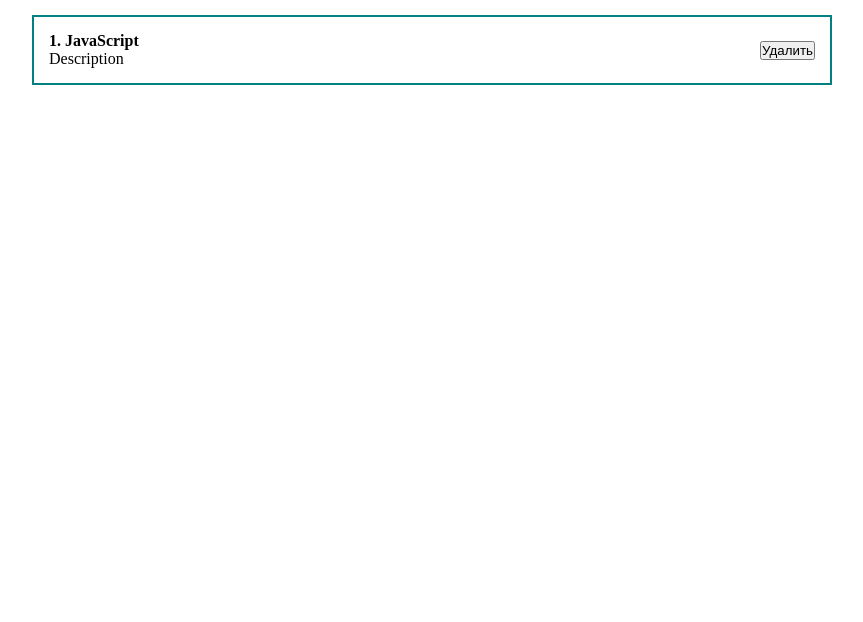
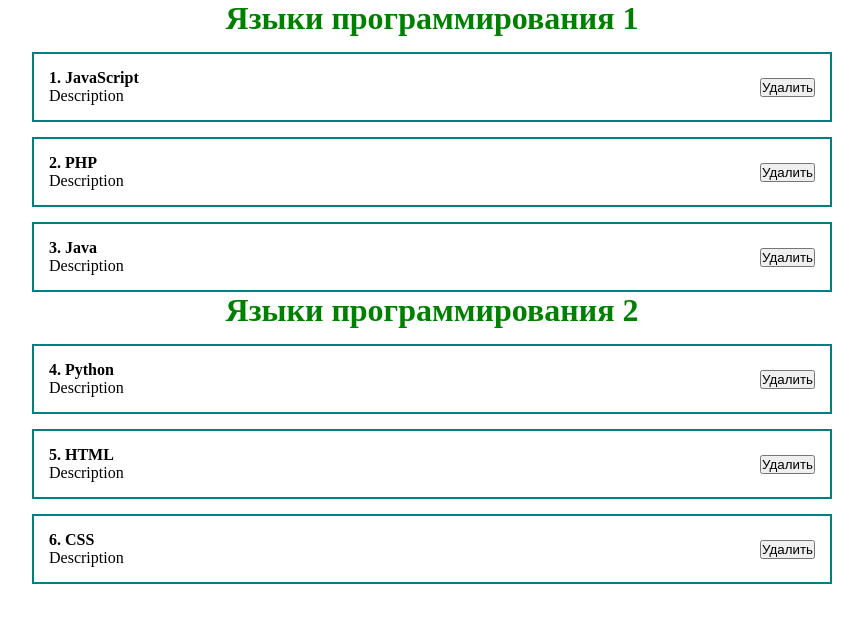
Before and after one commit to WalkingFrozenFish/react-fundamental, a React (Create React App) app: page / in a window 1280 px wide. Shown: the top 622 px of the page, without its empty margins (208-1071 px from the left). Built offline with nearby package versions, Linux system fonts and the light colour scheme.

Commit message:
Конспект

```diff
--- a/src/App.jsx
+++ b/src/App.jsx
@@ -3,14 +3,26 @@
 import Counter from './components/Counter.jsx';
 import Example from './components/Example.jsx';
 import PostItem from './components/PostItem.jsx';
+import PostList from './components/PostList.jsx';
 import "./styles/App.css";
 
 const App = () => {
-  const [value, setValue] = useState("Some text");
+  const [posts1, setPosts1] = useState([
+    { id: 1, title: "JavaScript", body: "Description" },
+    { id: 2, title: "PHP", body: "Description" },
+    { id: 3, title: "Java", body: "Description" },
+  ]);
+
+  const [posts2, setPosts2] = useState([
+    { id: 4, title: "Python", body: "Description" },
+    { id: 5, title: "HTML", body: "Description" },
+    { id: 6, title: "CSS", body: "Description" },
+  ]);
 
   return (
     <div className='App'>
-      <PostItem post={{ id: 1, title: "JavaScript", body: "Description" }} />
+      <PostList posts={posts1} title={"Языки программирования 1"} />
+      <PostList posts={posts2} title={"Языки программирования 2"} />
     </div>
   );
 };
--- /dev/null
+++ b/src/components/PostList.jsx
@@ -0,0 +1,17 @@
+import React from 'react';
+import PostItem from './PostItem';
+
+const PostList = (props) => {
+    return (
+        <div>
+            <h1 style={{ textAlign: 'center', color: 'green', }}>
+                {props.title}
+            </h1>
+            {props.posts.map(post => {
+                return <PostItem post={post} key={post.id} />
+            })}
+        </div>
+    );
+};
+
+export default PostList;
```
Also changed, not shown: конспект/09.txt (added).
